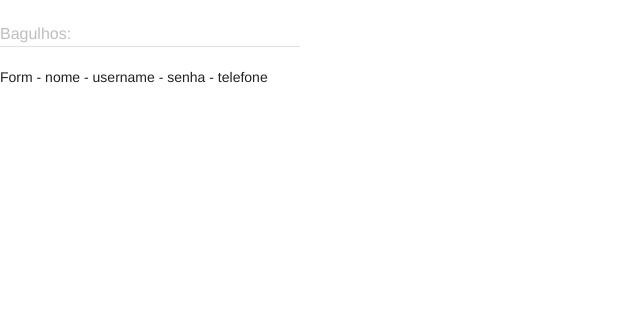
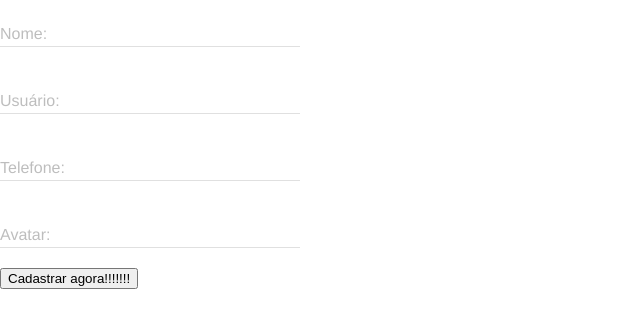
Before and after one commit to CaelumAulas/ng8603, an Angular app: page /cadastro in a window 1280 px wide. Shown: the top 328 px of the page, without its empty margins (0-640 px from the left). Built offline with nearby package versions, Linux system fonts and the light colour scheme.

Commit message:
Update coisos da sexta

```diff
--- a/src/app/components/cmail-form-group/cmail-form-group.component.html
+++ b/src/app/components/cmail-form-group/cmail-form-group.component.html
@@ -1,6 +1,7 @@
 <div class="cmailInputForm">
-    <!-- [ngClass]="{'is-invalid': campo.invalid && campo.touched}" -->
-    <div class="mdl-textfield mdl-textfield--floating-label">
+    <div
+      [ngClass]="{'is-invalid': campo.invalid && campo.touched}"
+      class="mdl-textfield mdl-textfield--floating-label">
       <ng-content></ng-content>
       <span class="mdl-textfield__error">Informar um email é obrigatório!</span>
       <label
--- a/src/app/components/cmail-form-group/cmail-form-group.component.ts
+++ b/src/app/components/cmail-form-group/cmail-form-group.component.ts
@@ -5,6 +5,7 @@ import { Component, ElementRef, Input } from '@angular/core';
   templateUrl: './cmail-form-group.component.html'
 })
 export class CmailFormGroupComponent {
+  @Input() campo;
   elemento;
   conteudoDaLabel: string;
   constructor(elemento: ElementRef) {
--- a/src/app/components/cmail-form-group/cmail-form-input.directive.ts
+++ b/src/app/components/cmail-form-group/cmail-form-input.directive.ts
@@ -5,7 +5,6 @@ import { Directive, ElementRef } from "@angular/core";
 export class CmailFormInputDirective {
   // Manipular o elemento que recebe ela // Injeção de dependencia
   constructor(elemento: ElementRef) {
-    console.log('Bagulhos!', elemento.nativeElement);
     elemento.nativeElement.setAttribute('class', 'mdl-textfield__input')
   }
 }
--- a/src/app/modules/cadastro/cadastro.component.html
+++ b/src/app/modules/cadastro/cadastro.component.html
@@ -1,33 +1,28 @@
+<form
+   [formGroup]="formCadastro"
+  (ngSubmit)="handleCadastrarUsuario()" (input)="handleInput()">
 
-<form>
-
-    <!-- [Para]
-    <div class="cmailInputForm">
-        <div class="mdl-textfield mdl-textfield--floating-label"
-          [ngClass]="{'is-invalid': destinatario.invalid && destinatario.touched}">
-          <input email #destinatario="ngModel" [(ngModel)]="email.destinatario" required type="email"
-            name="para" id="para" placeholder=" " class="mdl-textfield__input">
-          <span class="mdl-textfield__error">Informar um email é obrigatório!</span>
-          <label class="mdl-textfield__label" for="para">Para: </label>
-          <span class="mdl-textfield__formline"></span>
-        </div>
-      </div>
-
-      ./[Para] -->
-
-    <cmail-form-group>
-        <input
-          type="email" name="para" id="para"
-          placeholder="Bagulhos" cmailFormInput />
+    <cmail-form-group [campo]="formCadastro.get('nome')">
+        <input name="nome" formControlName="nome"
+          placeholder="Nome" cmailFormInput />
     </cmail-form-group>
 
+    <cmail-form-group [campo]="formCadastro.get('usuario')">
+        <input name="usuario" formControlName="usuario"
+          placeholder="Usuário" cmailFormInput />
+    </cmail-form-group>
+
+    <cmail-form-group [campo]="formCadastro.get('telefone')">
+        <input name="telefone" formControlName="telefone"
+          placeholder="Telefone" cmailFormInput />
+    </cmail-form-group>
+
+    <cmail-form-group [campo]="formCadastro.get('avatar')">
+        <input name="avatar" formControlName="avatar"
+          placeholder="Avatar" cmailFormInput />
+    </cmail-form-group>
+
+    <button>
+      Cadastrar agora!!!!!!!
+    </button>
 </form>
-
-
-
-Form
-
-- nome
-- username
-- senha
-- telefone
--- a/src/app/modules/cadastro/cadastro.component.ts
+++ b/src/app/modules/cadastro/cadastro.component.ts
@@ -1,15 +1,34 @@
-import { Component, OnInit } from '@angular/core';
+import { Component } from '@angular/core';
+import { FormGroup, FormControl, Validators } from '@angular/forms';
 
 @Component({
   selector: 'cmail-cadastro',
   templateUrl: './cadastro.component.html',
   styles: []
 })
-export class CadastroComponent implements OnInit {
+export class CadastroComponent {
+  formCadastro = new FormGroup({
+    nome: new FormControl('', [Validators.required]),
+    usuario: new FormControl('', [Validators.required]),
+    telefone: new FormControl('', [Validators.required]),
+    avatar: new FormControl('', [Validators.required]),
+  });
 
-  constructor() { }
-
-  ngOnInit() {
+  marcaCamposComoTouched() {
+    const formControlKeys = Object.keys(this.formCadastro.controls);
+    formControlKeys.forEach((formControlName) => {
+      this.formCadastro.get(formControlName).markAsTouched({ onlySelf: true });
+    })
   }
 
+  handleInput() {
+    console.log(this.formCadastro.get('nome').touched)
+    localStorage.setItem('/cadastro[form]', JSON.stringify(this.formCadastro.value));
+  }
+  handleCadastrarUsuario() {
+    this.marcaCamposComoTouched();
+
+    console.log('form ta valido?', this.formCadastro.valid);
+    console.log(this.formCadastro.controls);
+  }
 }
--- a/src/app/modules/cadastro/cadastro.module.ts
+++ b/src/app/modules/cadastro/cadastro.module.ts
@@ -2,6 +2,7 @@ import { NgModule } from '@angular/core';
 import { CommonModule } from '@angular/common';
 import { CadastroComponent } from './cadastro.component';
 import { SharedComponentsModule } from '../../components/shared-components.module';
+import { ReactiveFormsModule } from '@angular/forms';
 
 
 
@@ -10,6 +11,7 @@ import { SharedComponentsModule } from '../../components/shared-components.modul
   imports: [
     CommonModule,
     SharedComponentsModule,
+    ReactiveFormsModule,
   ],
   exports: [CadastroComponent]
 })
```
Also changed, not shown: 2 other files (tests, documents, lock files or other folders).
